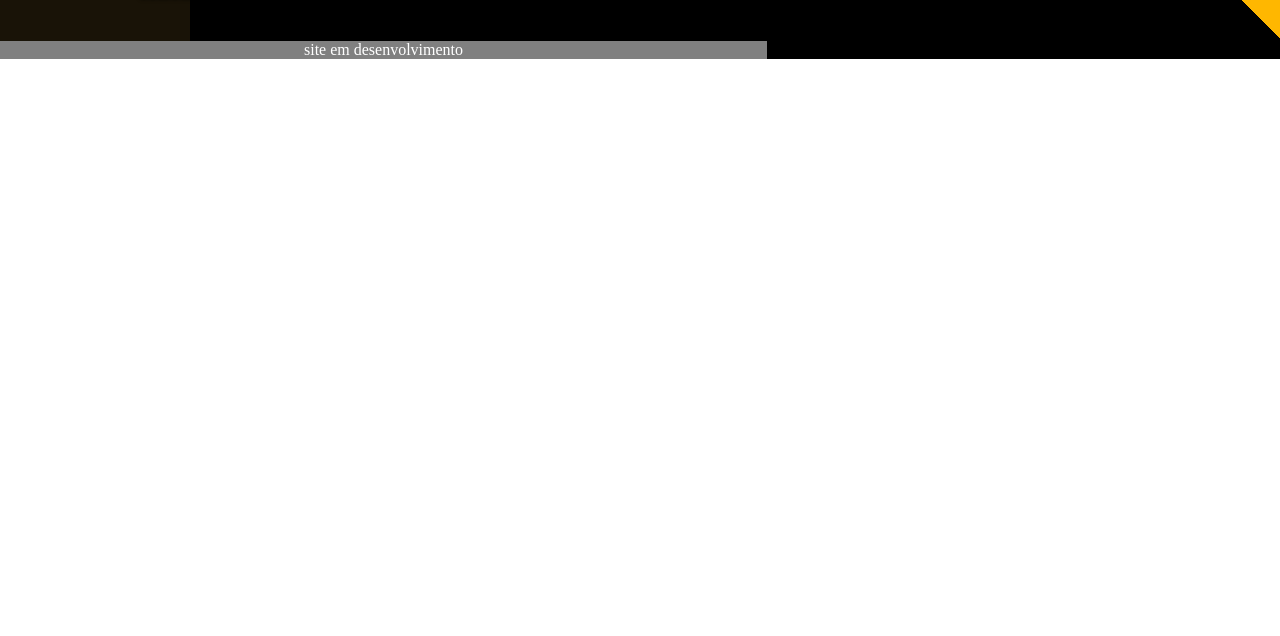
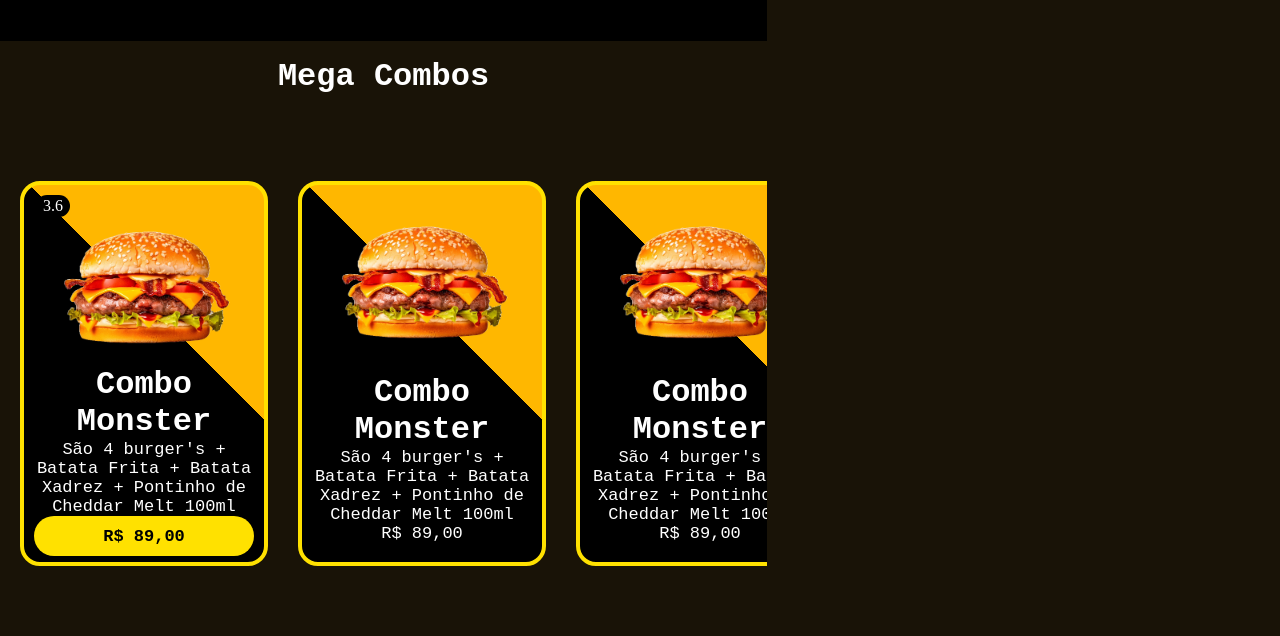
Before and after one commit to bruno5martins/web--site-Lanches, a plain HTML site: page index.html in a window 1280 px wide. Shown: the part 759-1395 px from the top of the page. Before the commit the page ends 818 px from the top, so only its background shows below. Drawn offline with nearby package versions, Linux system fonts and the light colour scheme.

Commit message:
Add files via upload

```diff
--- a/css/style.css
+++ b/css/style.css
@@ -15,10 +15,9 @@ body {
   list-style: none;
   text-decoration: none;
   display: flex;
-  height: auto;
   max-width: 1600px;
   min-width: 200px;
-  background-image: linear-gradient(45deg, black 62%, rgb(255, 183, 0) 10%);
+ background-color: #191307;
 }
 
 nav {
@@ -40,9 +39,10 @@ nav {
   animation-iteration-count: 1;
   animation-duration: 4s;
   animation-delay: 3s;
+
 }
 
-@keyframes nav-bar-lanches {
+/* @keyframes nav-bar-lanches {
   1% {
     left: -200px;
   }
@@ -54,7 +54,7 @@ nav {
   100% {
     left: -200px;
   }
-}
+} */
 
 .check {
   width: 80px;
@@ -130,13 +130,15 @@ nav {
   flex-direction: column;
   height: 100vh;
   align-items: center;
+  background-image: linear-gradient(45deg, black 62%, rgb(255, 183, 0) 10%);
 
   max-width: 100%;
 }
 main {
   max-width: 100%;
   width: 767px;
-  height: auto;
+  display: flex;
+  flex-direction: column;
 }
 
 .container-logo-main {
@@ -152,19 +154,22 @@ main {
   display: flex;
   flex-direction: column;
   align-items: center;
-  justify-content: center;
+  justify-content: space-around;
 }
 
 .nome-logo {
   display: flex;
   flex-direction: column;
   text-align: center;
+  width: 100%;
+  max-width: 100%;
 }
 
 .nome-logo h1 {
   color: white;
   font-size: 80px;
   font-family: "Courier New", Courier, monospace;
+
 }
 
 .nome-logo h2 {
@@ -207,10 +212,10 @@ main {
 }
 
 .legenda-propaganda {
-  height: 260px;
+  height: 40vh;
   display: flex;
   justify-content: space-around;
-  max-width: 100%;
+  width: 100%;
 }
 
 .previa {
@@ -219,6 +224,7 @@ main {
   justify-content: space-around;
   align-items: end;
   width: 200px;
+  margin-bottom: 50px;
 }
 
 .previa h1 {
@@ -271,12 +277,93 @@ main {
   margin-left: 10px;
 }
 
-.main-lanches {
-  max-width: 100%;
-  background-color: gray;
+.lanche-popularidade-nav{
+  width: 90%;
+  margin-top: 10px;
+
+}
+
+.lanche-popularidade-nav p{
+  color: white;
+  background-color: black;
+  width: 30px;
   display: flex;
   justify-content: center;
+  align-items: center;
+  border-radius: 20px;
+  padding: 2px;
 }
-p {
+
+
+.img-lanche-nav img{
+  width: 200px;
+}
+
+
+
+.nav-lanches{
+  display: flex;
+  flex-direction: column;
+  align-items: center;
+  justify-content: space-evenly;
+  width: 30vh;
+  background-image: linear-gradient(45deg, black 62%, rgb(255, 183, 0) 10%);
+  border-radius: 20px;
+  border: 4px solid rgb(255, 225, 0);
+
+}
+
+.container-nav{
+  display: grid;
+  grid-auto-flow: column;
+  gap: 30px;
+  overflow-x: auto;
+  padding: 70px 20px;
+}
+
+.nome-sessao{
+  display: flex;
+  justify-content: center;
+  align-items: center;
+  height: 70px;
+}
+
+
+.nome-sessao h1{
   color: white;
+  font-family: 'Courier New', Courier, monospace;
 }
+
+.descricao-produto-nav{
+  display: flex;
+  flex-direction: column;
+  align-items: center;
+  padding: 6px 10px;
+  text-align: center;
+
+}
+
+.descricao-produto-nav h1{
+  color: white;
+  font-family: 'Courier New', Courier, monospace;
+}
+
+.descricao-produto-nav p{
+  color: white;
+  font-family: 'Courier New', Courier, monospace;
+  font-size: 17px;
+}
+
+.descricao-produto-nav a{
+  color: rgb(0, 0, 0);
+  font-family: 'Courier New', Courier, monospace;
+  font-size: 17px;
+  font-weight: bold;
+  background-color: rgb(255, 225, 0);
+  width: 100%;
+  border-radius: 20px;
+  height: 40px;
+  display: flex;
+  justify-content: center;
+  align-items: center;
+}
--- a/index.html
+++ b/index.html
@@ -84,8 +84,81 @@
           </div>
         </div>
       </div>
-<div class="main-lanches">
-  <p>site em desenvolvimento</p>
+<div class="container-lanches">
+  <div class="sessao">
+    <div class="nome-sessao">
+      <h1>Mega Combos</h1>
+    </div>
+    <div class="container-nav">
+      <!-- Lanche 1  -->
+      <div class="nav-lanches">
+        <div class="lanche-popularidade-nav">
+          <p>3.6</p>
+        </div>
+        <div class="img-lanche-nav">
+          <img src="img-menu-main/hamburguer-delicioso-isolado-no-fundo-branco.png" alt="foto de Lanche">
+        </div>
+        <div class="descricao-produto-nav">
+          <h1>Combo Monster</h1>
+          <p>São 4 burger's + Batata Frita + Batata Xadrez + Pontinho de Cheddar Melt 100ml</p>
+          <a href="#" class="valor-produto-nav">R$ 89,00</a>
+        </div>
+      </div>
+      <!-- lanche  -->
+       <!-- Lanche 1  -->
+       <div class="nav-lanches">
+        <div class="lanche-popularida-nav"></div>
+        <div class="img-lanche-nav">
+          <img src="img-menu-main/hamburguer-delicioso-isolado-no-fundo-branco.png" alt="foto de Lanche">
+        </div>
+        <div class="descricao-produto-nav">
+          <h1>Combo Monster</h1>
+          <p>São 4 burger's + Batata Frita + Batata Xadrez + Pontinho de Cheddar Melt 100ml</p>
+          <p>R$ 89,00</p>
+        </div>
+      </div>
+      <!-- lanche  -->
+       <!-- Lanche 1  -->
+       <div class="nav-lanches">
+        <div class="lanche-popularida-nav"></div>
+        <div class="img-lanche-nav">
+          <img src="img-menu-main/hamburguer-delicioso-isolado-no-fundo-branco.png" alt="foto de Lanche">
+        </div>
+        <div class="descricao-produto-nav">
+          <h1>Combo Monster</h1>
+          <p>São 4 burger's + Batata Frita + Batata Xadrez + Pontinho de Cheddar Melt 100ml</p>
+          <p>R$ 89,00</p>
+        </div>
+      </div>
+      <!-- lanche  -->
+       <!-- Lanche 1  -->
+       <div class="nav-lanches">
+        <div class="lanche-popularida-nav"></div>
+        <div class="img-lanche-nav">
+          <img src="img-menu-main/hamburguer-delicioso-isolado-no-fundo-branco.png" alt="foto de Lanche">
+        </div>
+        <div class="descricao-produto-nav">
+          <h1>Combo Monster</h1>
+          <p>São 4 burger's + Batata Frita + Batata Xadrez + Pontinho de Cheddar Melt 100ml</p>
+          <p>R$ 89,00</p>
+        </div>
+      </div>
+      <!-- lanche  -->
+       <!-- Lanche 1  -->
+       <div class="nav-lanches">
+        <div class="lanche-popularida-nav"></div>
+        <div class="img-lanche-nav">
+          <img src="img-menu-main/hamburguer-delicioso-isolado-no-fundo-branco.png" alt="foto de Lanche">
+        </div>
+        <div class="descricao-produto-nav">
+          <h1>Combo Monster</h1>
+          <p>São 4 burger's + Batata Frita + Batata Xadrez + Pontinho de Cheddar Melt 100ml</p>
+          <p>R$ 89,00</p>
+        </div>
+      </div>
+      <!-- lanche  -->
+    </div>
+  </div>
 </div>
     </main>
 
```
